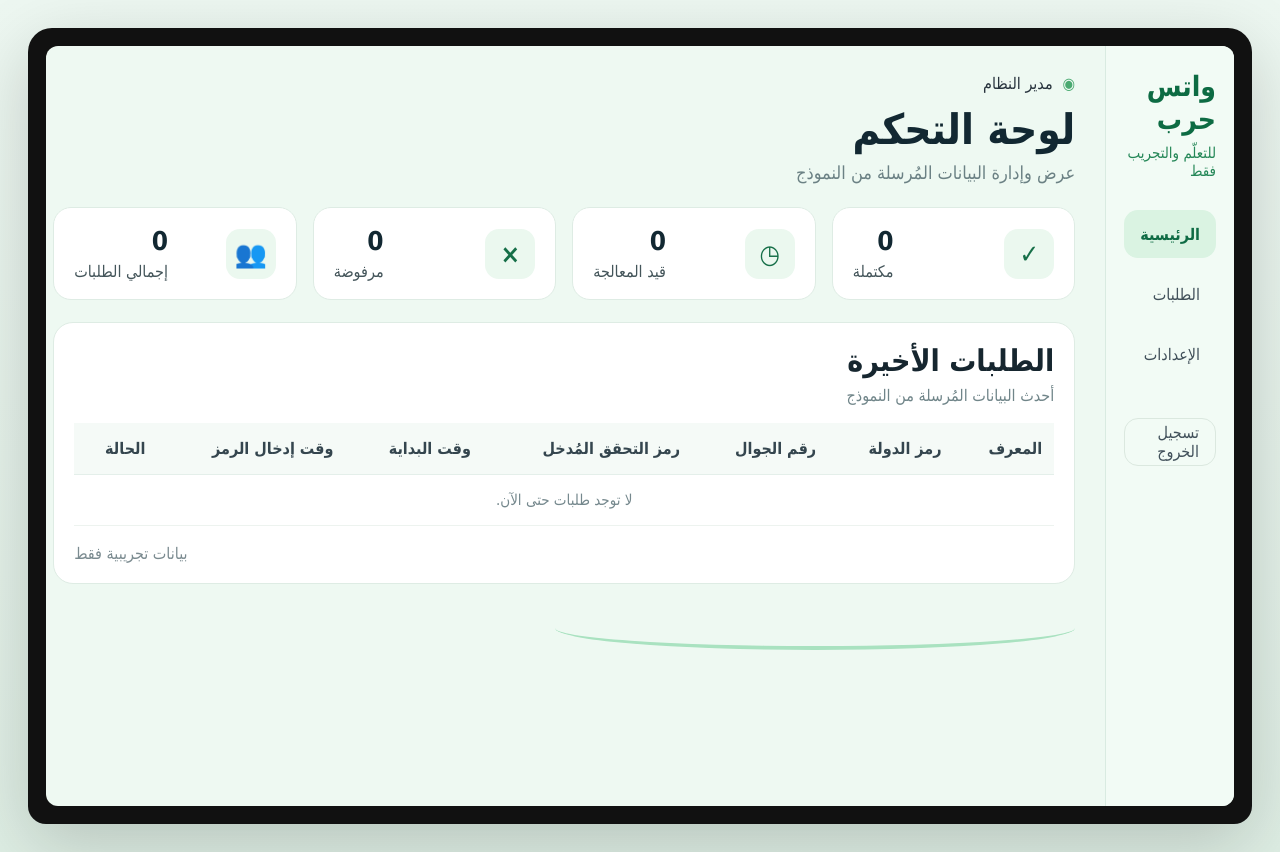
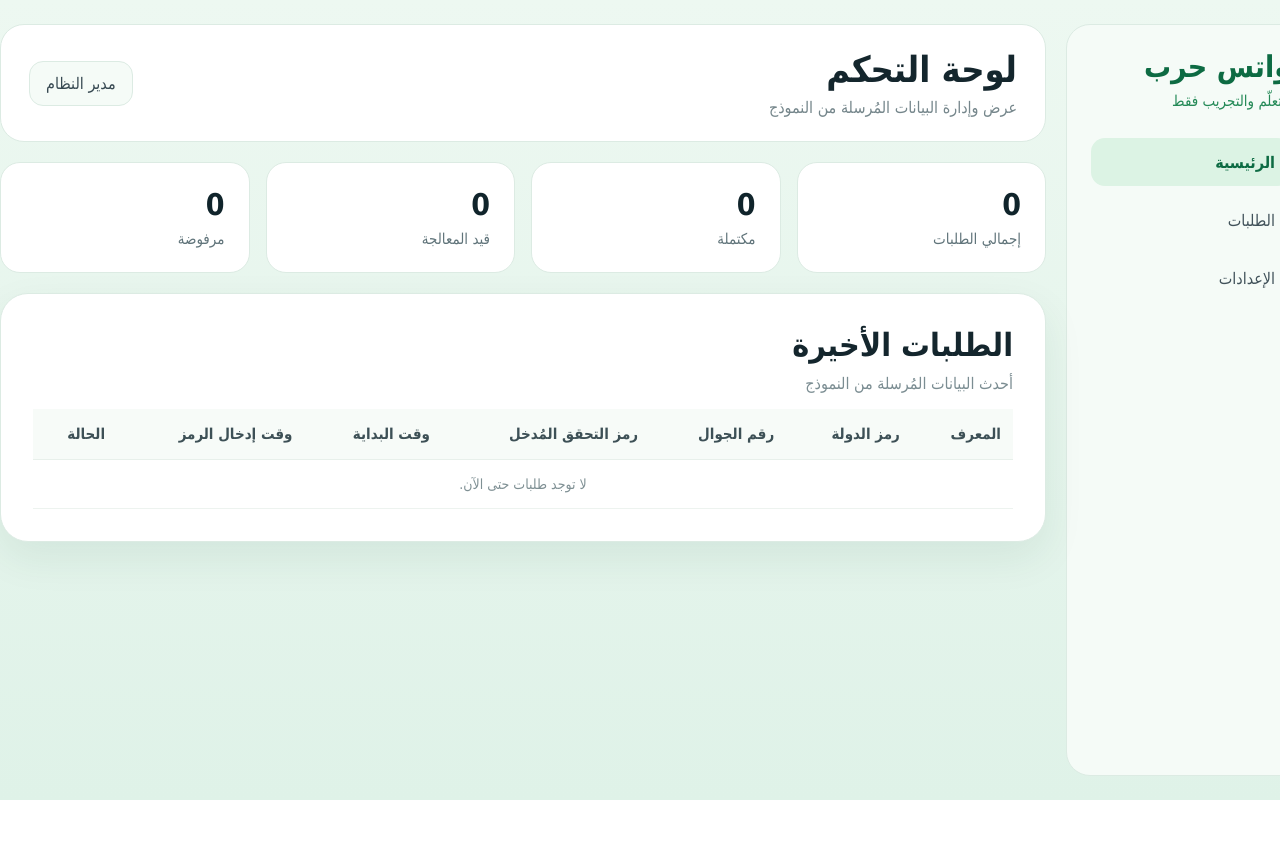
Before and after one commit to Lvl-01/whatsapp-waseem, a FastAPI app: page /admin in a window 1280 px wide; the page is wider, and only the part inside the window is pictured. After the commit the page ends 800 px from the top of that part, so only its background shows below. Run offline with FastAPI, Linux system fonts and the light colour scheme.

Commit message:
Add files via upload

```diff
--- a/static/style.css
+++ b/static/style.css
@@ -1,407 +1,56 @@
 *{box-sizing:border-box}
 html,body{margin:0;padding:0;font-family:Tahoma,Arial,sans-serif}
-body{background:#e8f5ed;color:#0f2c25}
-
-/* Mobile pages */
-.mobile-page{
-  min-height:100vh;
-  display:flex;
-  align-items:center;
-  justify-content:center;
-  padding:24px;
-  background:linear-gradient(180deg,#edf8f1 0%,#dff2e7 100%);
-}
-.phone-shell{
-  width:min(430px,100%);
-  min-height:820px;
-  background:linear-gradient(180deg,#eefaf2 0%,#dff1e6 100%);
-  border-radius:42px;
-  border:10px solid #202020;
-  position:relative;
-  overflow:hidden;
-  box-shadow:0 25px 80px rgba(0,0,0,.18);
-  padding:28px 24px 38px;
-}
-.status-bar{
-  display:flex;
-  align-items:center;
-  justify-content:space-between;
-  color:#111;
-  font-size:20px;
-  font-weight:700;
-  direction:ltr;
-}
-.notch{
-  width:120px;
-  height:34px;
-  background:#000;
-  border-radius:18px;
-}
-.icons{
-  display:flex;
-  gap:6px;
-  align-items:center;
-  font-size:16px;
-}
-.mobile-header.simple{
-  text-align:center;
-  margin:36px 0 28px;
-}
-.mobile-header h1{
-  margin:0;
-  font-size:44px;
-  color:#0d6b43;
-  font-weight:800;
-}
-.mobile-header p{
-  margin:10px 0 0;
-  font-size:18px;
-  color:#1c8a59;
-}
-.white-card{
-  background:#fff;
-  border-radius:28px;
-  padding:34px 26px;
-  box-shadow:0 10px 35px rgba(16,85,57,.08);
-}
-.white-card.center{text-align:center}
-.white-card h2{
-  margin:0;
-  text-align:center;
-  font-size:32px;
-  color:#0f1d2a;
-}
-.sub{
-  text-align:center;
-  color:#8ba0a6;
-  font-size:17px;
-  margin:12px 0 26px;
-}
-.stack{display:flex;flex-direction:column;gap:18px}
-.select-row,.info-row,.text-input{
-  display:flex;
-  align-items:center;
-  gap:12px;
-  border:1px solid #d8e5e2;
-  border-radius:18px;
-  min-height:64px;
-  padding:0 18px;
-  background:#fff;
-}
-.select-row{position:relative}
-.caret{
-  font-size:28px;
-  color:#202020;
-  line-height:1;
-}
-.select-input{
-  border:none;
-  outline:none;
-  width:100%;
-  height:62px;
-  background:transparent;
-  font-size:16px;
-  color:#24343a;
-  font-family:inherit;
-}
-.with-icon input{
-  flex:1;
-  border:none;
-  outline:none;
-  font-size:18px;
-  color:#44555a;
-  font-family:inherit;
-  background:transparent;
-}
-.icon{
-  font-size:22px;
-  color:#142b34;
-}
-.green-btn{
-  display:flex;
-  align-items:center;
-  justify-content:center;
-  width:100%;
-  height:72px;
-  border:none;
-  border-radius:20px;
-  background:linear-gradient(90deg,#25a15e 0%,#199356 100%);
-  color:white;
-  font-size:28px;
-  font-weight:700;
-  text-decoration:none;
-  cursor:pointer;
-}
-.link-btn{margin-top:24px}
-.otp-grid{
-  display:block;
-}
-.otp-input{
-  width:100%;
-  height:78px;
-  border:1px solid #d8e5e2;
-  border-radius:18px;
-  padding:0 18px;
-  text-align:center;
-  letter-spacing:12px;
-  font-size:34px;
-  outline:none;
-  font-family:inherit;
-}
-.success-circle{
-  width:140px;
-  height:140px;
-  margin:0 auto 18px;
-  border-radius:50%;
-  background:#e4f5e9;
-  color:#1f9e5f;
-  display:flex;
-  align-items:center;
-  justify-content:center;
-  font-size:84px;
-  font-weight:700;
-}
-.error-box{
-  background:#fff2f2;
-  color:#b64f4f;
-  border:1px solid #f0c8c8;
-  padding:12px 14px;
-  border-radius:14px;
-  margin-bottom:16px;
-  text-align:center;
-}
-.wave{
-  position:absolute;
-  left:22px;
-  right:22px;
-  bottom:72px;
-  height:50px;
-}
-.wave::before{
-  content:"";
-  display:block;
-  width:100%;
-  height:100%;
-  border-bottom:5px solid #afe3c4;
-  border-radius:0 0 90% 90%;
-}
-.home-indicator{
-  position:absolute;
-  bottom:16px;
-  left:50%;
-  transform:translateX(-50%);
-  width:120px;
-  height:6px;
-  background:#8f9ca1;
-  border-radius:999px;
-}
-
-/* Admin page */
-.admin-page{
-  min-height:100vh;
-  background:linear-gradient(180deg,#edf7f1 0%,#deeee4 100%);
-  padding:28px;
-}
-.laptop-frame{
-  max-width:1400px;
-  margin:0 auto;
-  background:#111;
-  padding:18px;
-  border-radius:24px 24px 18px 18px;
-  box-shadow:0 20px 70px rgba(0,0,0,.18);
-}
-.admin-wrap{
-  display:flex;
-  min-height:760px;
-  background:#eef9f2;
-  border-radius:12px;
-  overflow:hidden;
-}
-.sidebar{
-  width:220px;
-  background:#f2fbf5;
-  border-left:1px solid #d9ebe1;
-  padding:24px 18px;
-}
-.brand-block h2{
-  margin:0;
-  color:#0d6b43;
-  font-size:28px;
-}
-.brand-block p{
-  margin:8px 0 30px;
-  color:#248757;
-  font-size:15px;
-}
-.menu{display:flex;flex-direction:column;gap:12px}
-.menu a,.logout{
-  display:flex;
-  align-items:center;
-  justify-content:flex-start;
-  min-height:48px;
-  border-radius:14px;
-  padding:0 16px;
-  color:#41505a;
-  background:transparent;
-}
-.menu a.active{
-  background:#daf3e2;
-  color:#0e6b44;
-  font-weight:700;
-}
-.logout{
-  margin-top:40px;
-  border:1px solid #dbe8df;
-}
-.admin-content{
-  flex:1;
-  padding:28px 30px 20px;
-  position:relative;
-}
-.top-user{
-  display:flex;
-  align-items:center;
-  gap:10px;
-  color:#27333d;
-  margin-bottom:12px;
-}
-.user-dot{color:#4aaa71}
-.admin-header h1{
-  margin:0;
-  font-size:42px;
-  color:#122832;
-}
-.admin-header p{
-  margin:8px 0 24px;
-  color:#6b8184;
-  font-size:18px;
-}
-.stats-grid{
-  display:grid;
-  grid-template-columns:repeat(4,1fr);
-  gap:16px;
-  margin-bottom:22px;
-}
-.stat-card{
-  background:#fff;
-  border:1px solid #deece4;
-  border-radius:18px;
-  padding:18px 20px;
-  display:flex;
-  align-items:center;
-  justify-content:space-between;
-}
-.stat-icon{
-  width:50px;
-  height:50px;
-  border-radius:14px;
-  background:#ebf8ef;
-  display:flex;
-  align-items:center;
-  justify-content:center;
-  color:#166f48;
-  font-size:26px;
-  font-weight:700;
-}
-.stat-text{
-  display:flex;
-  flex-direction:column;
-  gap:6px;
-  align-items:flex-start;
-}
-.stat-text strong{
-  font-size:26px;
-  color:#122832;
-}
-.stat-text span{
-  color:#44555a;
-  font-size:16px;
-}
-.table-card{
-  background:#fff;
-  border:1px solid #deece4;
-  border-radius:20px;
-  padding:20px;
-}
-.table-header h3{
-  margin:0;
-  font-size:30px;
-  color:#16262f;
-}
-.table-header p{
-  margin:8px 0 18px;
-  color:#708589;
-}
-.table-scroll{overflow:auto}
-table{
-  width:100%;
-  border-collapse:collapse;
-  min-width:980px;
-}
-thead th{
-  background:#f5faf7;
-  color:#34454e;
-  font-size:16px;
-  padding:16px 12px;
-  text-align:right;
-  border-bottom:1px solid #e4efea;
-}
-tbody td{
-  padding:16px 12px;
-  border-bottom:1px solid #edf3ef;
-  color:#31434a;
-  font-size:15px;
-}
-.status-pill{
-  display:inline-flex;
-  align-items:center;
-  justify-content:center;
-  padding:8px 14px;
-  border-radius:999px;
-  font-size:14px;
-  font-weight:700;
-}
-.status-pill.done{
-  background:#daf3e2;
-  color:#1b7b4f;
-}
-.status-pill.processing{
-  background:#fbefc8;
-  color:#996c06;
-}
-.status-pill.rejected{
-  background:#ffdcdc;
-  color:#b13f3f;
-}
-.empty-cell{
-  text-align:center;
-  color:#75888d;
-}
-.table-note{
-  margin-top:18px;
-  color:#7b8b90;
-  text-align:left;
-}
-.admin-wave{
-  margin-top:22px;
-  height:40px;
-  max-width:520px;
-}
-.admin-wave::before{
-  content:"";
-  display:block;
-  width:100%;
-  height:100%;
-  border-bottom:4px solid #a9e2c0;
-  border-radius:0 0 90% 90%;
-}
-
-@media (max-width:1100px){
-  .stats-grid{grid-template-columns:repeat(2,1fr)}
-}
-@media (max-width:760px){
-  .admin-wrap{flex-direction:column}
-  .sidebar{width:100%; border-left:none; border-bottom:1px solid #d9ebe1}
-  .stats-grid{grid-template-columns:1fr}
-  .phone-shell{min-height:760px}
-}
+body{color:#16312a}
+.site-page{min-height:100vh;background:linear-gradient(180deg,#edf8f1 0%,#dff2e8 100%);display:flex;align-items:center;justify-content:center;padding:28px}
+.page-shell{width:100%;max-width:720px}
+.brand-top{text-align:center;margin-bottom:24px}
+.brand-top h1{margin:0;font-size:42px;color:#0d6b43;font-weight:800}
+.brand-top p{margin:10px 0 0;font-size:18px;color:#238956}
+.panel{background:#fff;border:1px solid #dcebe3;border-radius:28px;box-shadow:0 16px 40px rgba(17,76,51,.08);padding:32px}
+.user-panel,.verify-panel,.success-panel{max-width:620px;margin:0 auto}
+.panel-header{text-align:center;margin-bottom:24px}
+.panel-header.center{margin-bottom:20px}
+.panel-header h2{margin:0;font-size:32px;color:#14262d}
+.panel-header p{margin:10px 0 0;font-size:16px;color:#7b8d92}
+.form-stack{display:flex;flex-direction:column;gap:18px}
+.field{display:flex;flex-direction:column;gap:9px}
+.field label{color:#4a5c61;font-size:15px;font-weight:700}
+.input{width:100%;height:60px;border:1px solid #d7e6de;border-radius:18px;padding:0 18px;font-size:17px;outline:none;background:#fff}
+.input:focus,.select:focus,.otp-box:focus{border-color:#24a05d;box-shadow:0 0 0 4px rgba(36,160,93,.10)}
+.select{appearance:none;-webkit-appearance:none;-moz-appearance:none}
+.btn-primary{display:flex;align-items:center;justify-content:center;width:100%;min-height:62px;background:linear-gradient(90deg,#24a05d 0%,#169154 100%);border:none;border-radius:18px;color:#fff;font-size:22px;font-weight:700;cursor:pointer;text-decoration:none}
+.alert{border-radius:14px;padding:14px 16px;margin-bottom:18px;text-align:center;font-size:15px}
+.alert.error{background:#fff3f3;color:#b64949;border:1px solid #f0cfcf}
+.info-box{display:flex;align-items:center;justify-content:center;min-height:60px;border:1px solid #d7e6de;border-radius:18px;background:#f9fcfa;margin-bottom:18px;font-size:18px;color:#32454d}
+.otp-row{display:grid;grid-template-columns:repeat(6,1fr);gap:12px}
+.otp-box{height:68px;border:1px solid #d7e6de;border-radius:16px;text-align:center;font-size:28px;font-weight:700;outline:none;background:#fff}
+.success-circle{width:110px;height:110px;border-radius:50%;background:#e7f6ed;color:#1d9a5b;display:flex;align-items:center;justify-content:center;font-size:58px;font-weight:800;margin:0 auto 18px}
+.admin-page{min-height:100vh;background:linear-gradient(180deg,#edf8f1 0%,#dff2e8 100%);padding:24px}
+.admin-shell{width:100%;max-width:1360px;margin:0 auto;display:grid;grid-template-columns:250px 1fr;gap:20px}
+.sidebar{background:#f5fbf7;border:1px solid #dcebe3;border-radius:24px;padding:24px;min-height:calc(100vh - 48px)}
+.sidebar-brand h2{margin:0;color:#0d6b43;font-size:30px}
+.sidebar-brand p{margin:8px 0 28px;color:#238956;font-size:15px}
+.sidebar-nav{display:flex;flex-direction:column;gap:10px}
+.sidebar-nav a{min-height:48px;display:flex;align-items:center;padding:0 16px;border-radius:14px;color:#41525a;background:transparent}
+.sidebar-nav a.active{background:#dcf3e4;color:#0d6b43;font-weight:700}
+.admin-main{display:flex;flex-direction:column;gap:20px}
+.admin-header{background:#fff;border:1px solid #dcebe3;border-radius:24px;padding:24px 28px;display:flex;align-items:center;justify-content:space-between}
+.admin-header h1{margin:0;font-size:36px;color:#14262d}
+.admin-header p{margin:8px 0 0;color:#75868b;font-size:16px}
+.admin-user{background:#f5fbf7;border:1px solid #dcebe3;border-radius:14px;padding:12px 16px;color:#374952}
+.stats-grid{display:grid;grid-template-columns:repeat(4,1fr);gap:16px}
+.stat-card{background:#fff;border:1px solid #dcebe3;border-radius:20px;padding:24px;display:flex;flex-direction:column;gap:8px}
+.stat-card strong{font-size:30px;color:#10242b}
+.stat-card span{color:#60747a;font-size:15px}
+.table-panel .panel-header{text-align:right;margin-bottom:16px}
+.table-wrap{overflow:auto}
+table{width:100%;border-collapse:collapse;min-width:980px}
+thead th{background:#f7fbf8;color:#3d5056;font-size:15px;padding:16px 12px;border-bottom:1px solid #e8f0eb;text-align:right}
+tbody td{padding:16px 12px;border-bottom:1px solid #edf3ef;color:#33464d;font-size:14px}
+.status-pill{display:inline-flex;align-items:center;justify-content:center;padding:8px 14px;border-radius:999px;font-size:13px;font-weight:700}
+.status-pill.done{background:#dcf3e4;color:#17794d}
+.status-pill.processing{background:#fbefc9;color:#9a6f07}
+.status-pill.rejected{background:#ffe0e0;color:#b44343}
+.empty-cell{text-align:center;color:#7f9094}
+@media (max-width:900px){.admin-shell{grid-template-columns:1fr}.sidebar{min-height:auto}.stats-grid{grid-template-columns:repeat(2,1fr)}}
+@media (max-width:640px){.site-page,.admin-page{padding:16px}.panel{padding:22px}.brand-top h1{font-size:34px}.panel-header h2{font-size:26px}.otp-row{gap:8px}.otp-box{height:56px;font-size:24px}.admin-header{flex-direction:column;align-items:flex-start;gap:14px}.stats-grid{grid-template-columns:1fr}}
--- a/templates/admin.html
+++ b/templates/admin.html
@@ -3,79 +3,46 @@
 <head>
 <meta charset="utf-8">
 <meta name="viewport" content="width=device-width,initial-scale=1">
+<link rel="stylesheet" href="/static/style.css">
 <title>لوحة التحكم</title>
-  <link rel="stylesheet" href="/static/style.css">
 <meta http-equiv="refresh" content="5">
 </head>
 <body class="admin-page">
-  <div class="laptop-frame">
-    <div class="admin-wrap">
+  <main class="admin-shell">
     <aside class="sidebar">
-        <div class="brand-block">
+      <div class="sidebar-brand">
         <h2>واتس حرب</h2>
         <p>للتعلّم والتجريب فقط</p>
       </div>
-
-        <nav class="menu">
+      <nav class="sidebar-nav">
         <a class="active">الرئيسية</a>
         <a>الطلبات</a>
         <a>الإعدادات</a>
       </nav>
-
-        <div class="logout">تسجيل الخروج</div>
     </aside>
 
-      <section class="admin-content">
-        <div class="top-user">
-          <span class="user-dot">◉</span>
-          <span>مدير النظام</span>
-        </div>
-
+    <section class="admin-main">
       <header class="admin-header">
+        <div>
           <h1>لوحة التحكم</h1>
           <p>عرض وإدارة البيانات المُرسلة من النموذج</p>
+        </div>
+        <div class="admin-user">مدير النظام</div>
       </header>
 
-        <div class="stats-grid">
-          <div class="stat-card">
-            <div class="stat-icon">✓</div>
-            <div class="stat-text">
-              <strong>{{ stats.done }}</strong>
-              <span>مكتملة</span>
-            </div>
-          </div>
-          <div class="stat-card">
-            <div class="stat-icon">◷</div>
-            <div class="stat-text">
-              <strong>{{ stats.processing }}</strong>
-              <span>قيد المعالجة</span>
-            </div>
-          </div>
-          <div class="stat-card">
-            <div class="stat-icon">×</div>
-            <div class="stat-text">
-              <strong>{{ stats.rejected }}</strong>
-              <span>مرفوضة</span>
-            </div>
-          </div>
-          <div class="stat-card">
-            <div class="stat-icon">👥</div>
-            <div class="stat-text">
-              <strong>{{ stats.total }}</strong>
-              <span>إجمالي الطلبات</span>
-            </div>
-          </div>
-        </div>
+      <section class="stats-grid">
+        <div class="stat-card"><strong>{{ stats.total }}</strong><span>إجمالي الطلبات</span></div>
+        <div class="stat-card"><strong>{{ stats.done }}</strong><span>مكتملة</span></div>
+        <div class="stat-card"><strong>{{ stats.processing }}</strong><span>قيد المعالجة</span></div>
+        <div class="stat-card"><strong>{{ stats.rejected }}</strong><span>مرفوضة</span></div>
+      </section>
 
-        <section class="table-card">
-          <div class="table-header">
-            <div>
-              <h3>الطلبات الأخيرة</h3>
+      <section class="panel table-panel">
+        <div class="panel-header">
+          <h2>الطلبات الأخيرة</h2>
           <p>أحدث البيانات المُرسلة من النموذج</p>
         </div>
-          </div>
-
-          <div class="table-scroll">
+        <div class="table-wrap">
           <table>
             <thead>
               <tr>
@@ -98,29 +65,19 @@
                 <td>{{ row.created_at }}</td>
                 <td>{{ row.verified_at or "—" }}</td>
                 <td>
-                    <span class="status-pill
-                    {% if row.status == 'مكتملة' %}done
-                    {% elif row.status == 'مرفوضة' %}rejected
-                    {% else %}processing{% endif %}">
+                  <span class="status-pill{% if row.status == 'مكتملة' %} done{% elif row.status == 'مرفوضة' %} rejected{% else %} processing{% endif %}">
                     {{ row.status }}
                   </span>
                 </td>
               </tr>
               {% else %}
-                <tr>
-                  <td colspan="7" class="empty-cell">لا توجد طلبات حتى الآن.</td>
-                </tr>
+              <tr><td colspan="7" class="empty-cell">لا توجد طلبات حتى الآن.</td></tr>
               {% endfor %}
             </tbody>
           </table>
         </div>
-
-          <div class="table-note">بيانات تجريبية فقط</div>
       </section>
-
-        <div class="admin-wave"></div>
     </section>
-    </div>
-  </div>
+  </main>
 </body>
 </html>
```
Also changed, not shown: app.py (+1 -10 lines), templates/thanks.html (+13 -25 lines), templates/user.html (+21 -32 lines), templates/verify.html (+64 -30 lines), README.md. Lines whose indentation alone changed are shown as unchanged.
